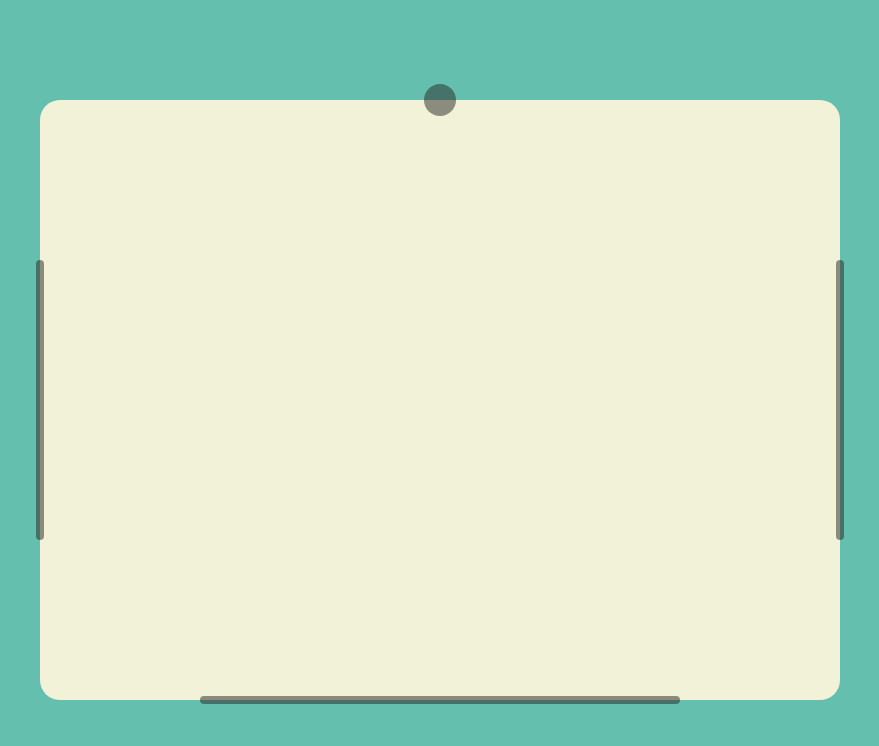
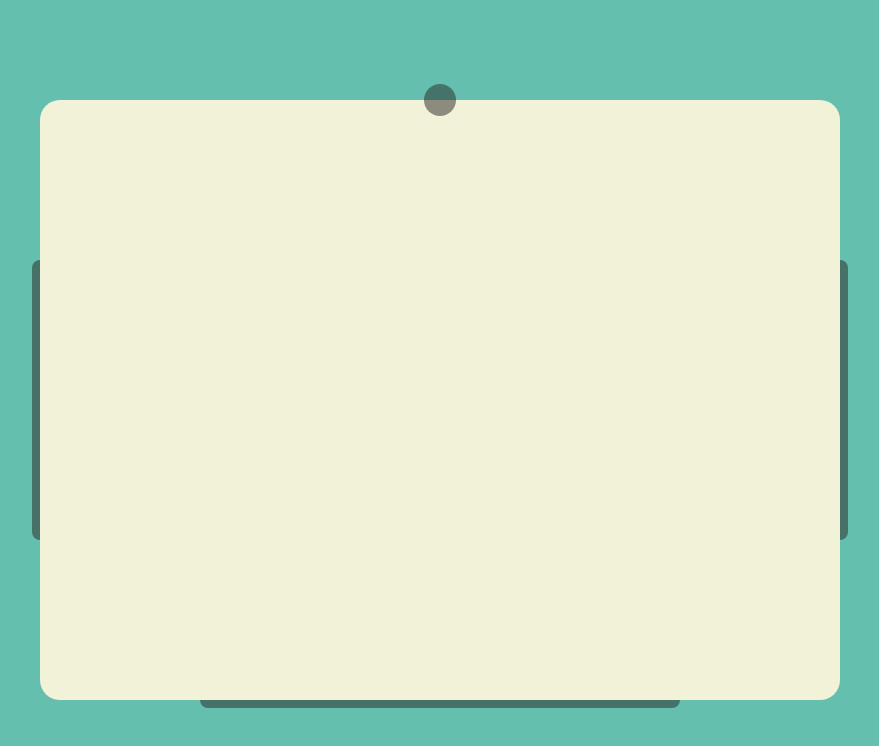
Before and after one commit to pag233/tomatodo, a Vue app: page / in a window 1280 px wide. Shown: the top 746 px of the page, without its empty margins (200-1079 px from the left). Built offline with nearby package versions, Linux system fonts and the light colour scheme.

Commit message:
feat: 为ResizeBar.vue拖动条/移动按钮添加样式

```diff
--- a/src/App.vue
+++ b/src/App.vue
@@ -18,6 +18,11 @@ export default defineComponent({
 
 <style lang="scss">
 @import "@/scss/_colors.scss";
+@import "@/scss/_common.scss";
+
+html {
+  font-size: $rem-size * 1px;
+}
 
 html,
 body,
--- a/src/components/Panel/ResizeBar.vue
+++ b/src/components/Panel/ResizeBar.vue
@@ -1,8 +1,14 @@
 <template>
-  <div class="left-bar" @mousedown="leftBarOnMouseDown"></div>
-  <div class="right-bar" @mousedown="rightBarOnMouseDown"></div>
+  <div class="left-bar" @mousedown="leftBarOnMouseDown">
+    <div class="inner-left-background"></div>
+  </div>
+  <div class="right-bar" @mousedown="rightBarOnMouseDown">
+    <div class="inner-right-background"></div>
+  </div>
   <div class="top-bar move-bar" @mousedown="topBarOnMouseDown"></div>
-  <div class="bottom-bar" @mousedown="bottomBarOnMouseDown"></div>
+  <div class="bottom-bar" @mousedown="bottomBarOnMouseDown">
+    <div class="inner-bottom-background"></div>
+  </div>
 </template>
 
 
@@ -63,6 +69,7 @@ $barRadius: $radius * 1px;
   opacity: 0.5;
   &:hover {
     opacity: 0.5;
+    cursor: grabbing;
   }
   inset: 0 0 0 0;
   margin: auto;
@@ -70,12 +77,12 @@ $barRadius: $radius * 1px;
 
 .left-bar,
 .right-bar {
-  width: $barWidth;
+  width: 2 * $barWidth;
   height: calc(100% - 40 * #{$barWidth});
 }
 .top-bar,
 .bottom-bar {
-  height: $barWidth;
+  height: 2 * $barWidth;
   width: calc(100% - 40 * #{$barWidth});
 }
 
@@ -83,11 +90,23 @@ $barRadius: $radius * 1px;
   left: -100%;
   // border-top-left-radius: $barRadius;
   // border-bottom-left-radius: $barRadius;
+  .inner-left-background {
+    transform: translateX(100%);
+    width: 50%;
+    height: 100%;
+    background-color: $white;
+  }
 }
 .right-bar {
   right: -100%;
   // border-top-right-radius: $barRadius;
   // border-bottom-right-radius: $barRadius;
+  .inner-right-background {
+    // position: absolute;
+    width: 50%;
+    height: 100%;
+    background-color: $white;
+  }
 }
 .top-bar {
   top: -100%;
@@ -97,11 +116,15 @@ $barRadius: $radius * 1px;
 .move-bar {
   height: 4 * $barWidth;
   width: 4 * $barWidth;
-  cursor: grabbing;
 }
 .bottom-bar {
   bottom: -100%;
   // border-bottom-left-radius: $barRadius;
   // border-bottom-right-radius: $barRadius;
+  .inner-bottom-background {
+    width: 100%;
+    height: 50%;
+    background-color: $white;
+  }
 }
 </style>
--- a/src/components/Panel/resizeBar.ts
+++ b/src/components/Panel/resizeBar.ts
@@ -1,5 +1,5 @@
 import { SetStateArgsType } from "@/composition/common";
-import { getBodyElement } from "@/helper";
+import { getBodyElement, getRemValue } from "@/helper";
 import { EmitFnType } from '@/types/shared'
 import { throttle } from "underscore";
 import { PositionType, PositionKey, Position } from './thePanelSizeScale'
@@ -19,6 +19,7 @@ function makeMouseDownHandler(
 ): () => void {
   return function mouseDownHandler() {
     console.log("add");
+    registeeElem.style.cursor = 'grabbing';
     registeeElem.addEventListener('mousemove', mouseMoveHandler);
     registeeElem.addEventListener('mouseup', clearMousemoveHandler);
     registeeElem.addEventListener('mouseleave', clearMousemoveHandler);
@@ -36,6 +37,7 @@ function makeClearMouseMoveHandle(
 ): () => void {
   return function clearMouseMoveHandler() {
     console.log("clear");
+    registeeElem.style.cursor = 'default';
     registeeElem.removeEventListener('mousemove', mouseMoveHandler);
     registeeElem.removeEventListener('mouseup', clearMouseMoveHandler);
     registeeElem.removeEventListener('mouseleave', clearMouseMoveHandler);
@@ -69,7 +71,9 @@ function makeMouseMoveResizeHanler(
     })
   }, 70)
 }
-
+/**
+ * @param isOutOfBox - 判断边界是否出界
+ */
 function makeMouseMoveRepositionHandler(
   emitFn: EmitFnType<SetStateArgsType<PositionType>>,
   emitType: string,
@@ -115,7 +119,7 @@ export function MouseDownHandlers(
   top: (e: MouseEvent) => void,
   bottom: (e: MouseEvent) => void,
 } {
-  const boxBoundryOffset = 16;
+  const boxBoundryOffset = getRemValue();
   const left = MouseDownHandlerRegister(
     makeMouseMoveResizeHanler(
       emit,
@@ -140,16 +144,21 @@ export function MouseDownHandlers(
     makeMouseMoveRepositionHandler(
       emit,
       Position.emitType,
-      () => true,
+      (e, pos) => e.clientY > boxBoundryOffset &&
+        (pos.bottom + pos.top - e.clientY > boxBoundryOffset || e.clientY < pos.top) &&
+        (e.clientX - (registeeElem.clientWidth - pos.right - pos.left) / 2) > boxBoundryOffset &&
+        (registeeElem.clientWidth + pos.left + pos.right - 2 * e.clientX) / 2 > boxBoundryOffset
+      // registeeElem.clientWidth - (e.clientX + (registeeElem.clientWidth - pos.right - pos.left) / 2) > boxBoundryOffset
+      ,
       (e, pos) => {
         const mid_line = (registeeElem.clientWidth - pos.left - pos.right) / 2 + pos.left;
-        const horizontal_offset = e.clientY - pos.top;
-        const vertical_offset = e.clientX - mid_line;
+        const vertical_offset = e.clientY - pos.top;
+        const horizontal_offset = e.clientX - mid_line;
         return {
-          top: pos.top + horizontal_offset,
-          bottom: pos.bottom - horizontal_offset,
-          left: pos.left + vertical_offset,
-          right: pos.right - vertical_offset,
+          top: pos.top + vertical_offset,
+          bottom: pos.bottom - vertical_offset,
+          left: pos.left + horizontal_offset,
+          right: pos.right - horizontal_offset,
         }
       }
     )
--- a/src/helper/index.ts
+++ b/src/helper/index.ts
@@ -29,3 +29,5 @@ const makeCheckRange: MakeCheckRangeType = (min: number, max: number) => (num: n
 
 export const checkZeroToHundred = makeCheckRange(0, 100);
 export const gtZero = makeCheckRange(0, Infinity);
+
+export const getRemValue = (): number => parseInt(window.getComputedStyle(document.documentElement).fontSize)
--- a/src/scss/_common.scss
+++ b/src/scss/_common.scss
@@ -1,5 +1,5 @@
 $radius: 20;
-
+$rem-size: 16;
 @mixin BorderRadius {
   border-radius: $radius * 1px;
 }
```
